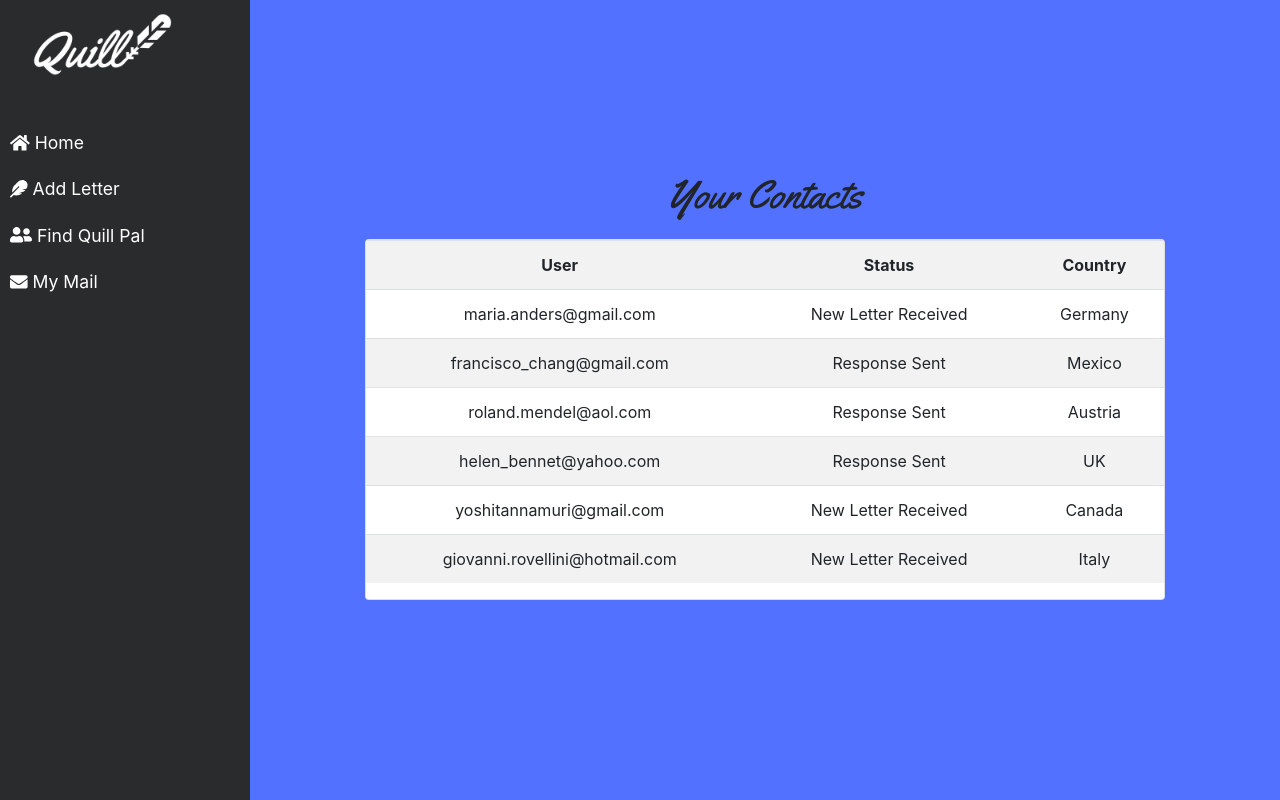
After one commit to rachel58yang/OxfordDigiton2020, a Django app: page /viewMail in a window 1280 px wide. The commit adds this page. Run offline with Django 3.2, Linux system fonts and the light colour scheme; some libraries are stand-ins or nearby versions.

Commit message:
added mock table for contacts, tried unsuccessfully to add favicon

```diff
--- a/letters/templates/letters/home.html
+++ b/letters/templates/letters/home.html
@@ -56,7 +56,7 @@
                     </a>
                 </li>
                 <li>
-                    <a href="/home" >
+                    <a href="/viewMail" >
                         <i class="fas fa-envelope"></i>
                         My Mail
                     </a>
--- a/letters/templates/letters/index.html
+++ b/letters/templates/letters/index.html
@@ -7,6 +7,9 @@
     <meta name="viewport" content="width=device-width, initial-scale=1, shrink-to-fit=no">
     <meta name="description" content="">
     <meta name="author" content="">
+
+    <!-- Favicon -->
+    <link rel="shortcut icon" type="image/png" href="{% static 'favicon.ico' %}"/>
 
     <!-- Required meta tags -->
     <meta charset="utf-8">
--- /dev/null
+++ b/letters/templates/letters/view_mail.html
@@ -0,0 +1,45 @@
+{% extends 'letters/home.html' %}
+{% block content %}
+    <div>
+        <h1 style="margin-bottom: 20px;">Your Contacts</h1>
+        <div class="card" style="width:50em; margin-bottom: 30px;">
+            <table class="table table-striped">
+            <tr>
+              <th>User</th>
+              <th>Status</th>
+              <th>Country</th>
+            </tr>
+            <tr>
+              <td>maria.anders@gmail.com</td>
+              <td><a href='response/1/'>New Letter Received</a></td>
+              <td>Germany</td>
+            </tr>
+            <tr>
+              <td>francisco_chang@gmail.com</td>
+              <td>Response Sent</td>
+              <td>Mexico</td>
+            </tr>
+            <tr>
+              <td>roland.mendel@aol.com</td>
+              <td>Response Sent</td>
+              <td>Austria</td>
+            </tr>
+            <tr>
+              <td>helen_bennet@yahoo.com</td>
+              <td>Response Sent</td>
+              <td>UK</td>
+            </tr>
+            <tr>
+              <td>yoshitannamuri@gmail.com</td>
+              <td><a href='/response/1/'>New Letter Received</a></td>
+              <td>Canada</td>
+            </tr>
+            <tr>
+              <td>giovanni.rovellini@hotmail.com</td>
+              <td><a href='response/1/'>New Letter Received</a></td>
+              <td>Italy</td>
+            </tr>
+        </table>
+        </div>
+    </div>
+{% endblock %}
--- a/letters/urls.py
+++ b/letters/urls.py
@@ -8,5 +8,6 @@ urlpatterns = [
     # path('addLetter/new', views.post_new, name='post_new'),
     path('letters', views.view_letters, name='view_letters'),
     path('response/<int:id>/', views.response, name='response'),
-    path('account', views.account_info, name='account_info')
+    path('account', views.account_info, name='account_info'),
+    path('viewMail', views.view_mail, name='view_mail')
 ]
--- a/letters/views.py
+++ b/letters/views.py
@@ -38,6 +38,9 @@ def response(request, id):
     letter = Post.objects.get(pk = id)
     return render(request, 'letters/response.html', {'letter': letter})
 
+def view_mail(request):
+    return render(request, 'letters/view_mail.html', {})
+
 def account_info(request):
     user = None
     print(request.user)
```
Also changed, not shown: letters/static/favicon.ico (added).
